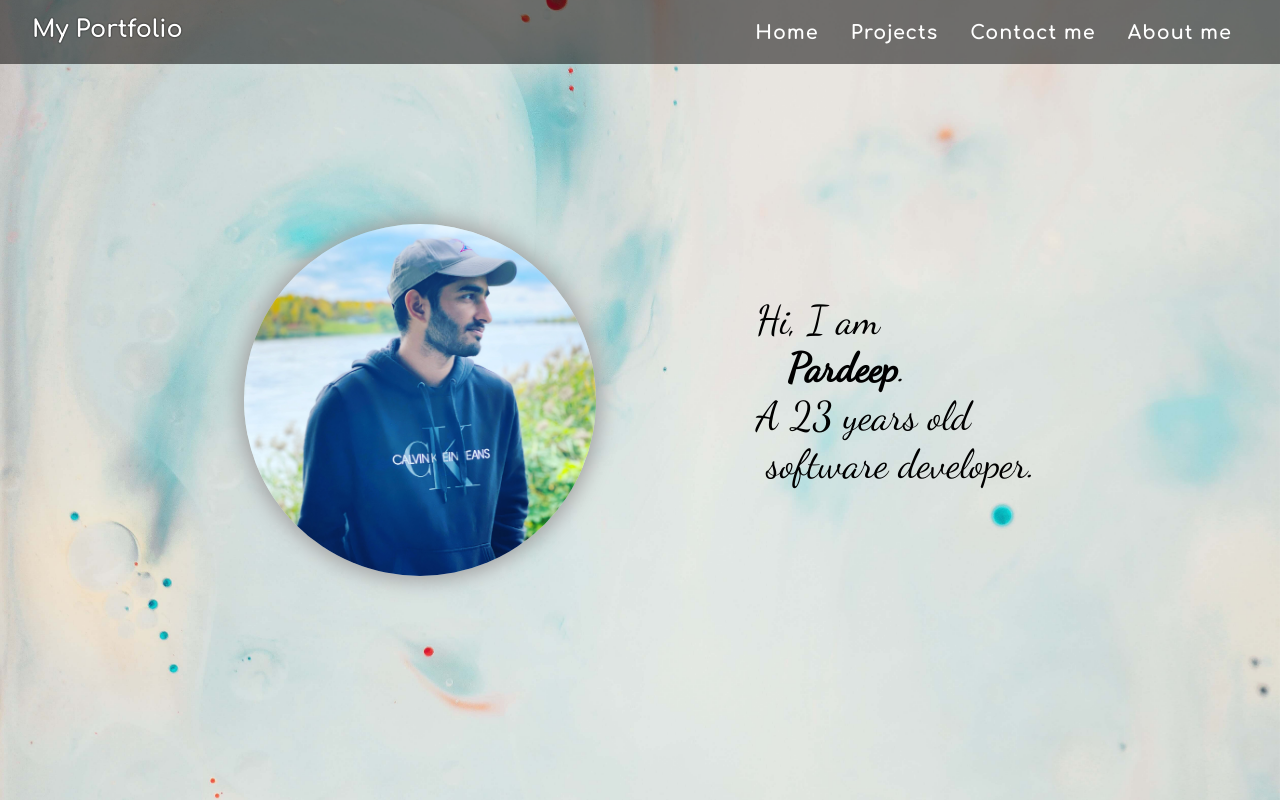
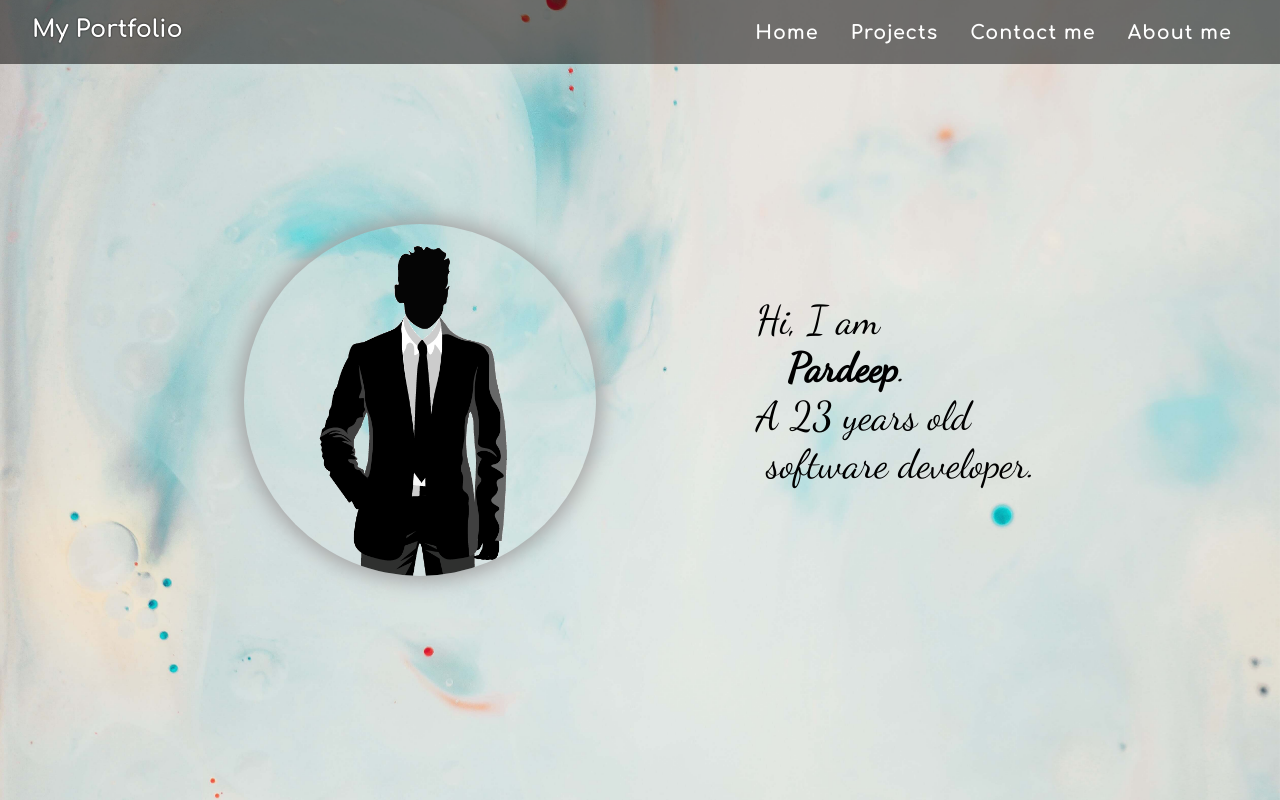
Before and after one commit to ipardeepsbrar/portfolio, a React (Create React App) app: page /index.html in a window 1280 px wide. Shown: the top 800 px of the page. Built offline with nearby package versions, Linux system fonts and the light colour scheme; the HTML template or start-up script is replaced by a standard one.

Commit message:
changed my profile

```diff
--- a/src/components/IntroSection.js
+++ b/src/components/IntroSection.js
@@ -1,4 +1,4 @@
-import pic from "../images/pic.jpeg";
+import pic from "../images/temp.png";
 import '../index.css';
 
 import classes from "./IntroSection.module.css";
--- a/src/components/IntroSection.module.css
+++ b/src/components/IntroSection.module.css
@@ -23,9 +23,9 @@
 }
 
 .profile img{
-    object-fit: contain;
-    width: 100%;
-    /* height: 100%; */
+    object-fit:cover;
+    width: 120%;
+    height: 180%;
 }
 
 .introText{
```
Also changed, not shown: src/images/temp.png (added).
